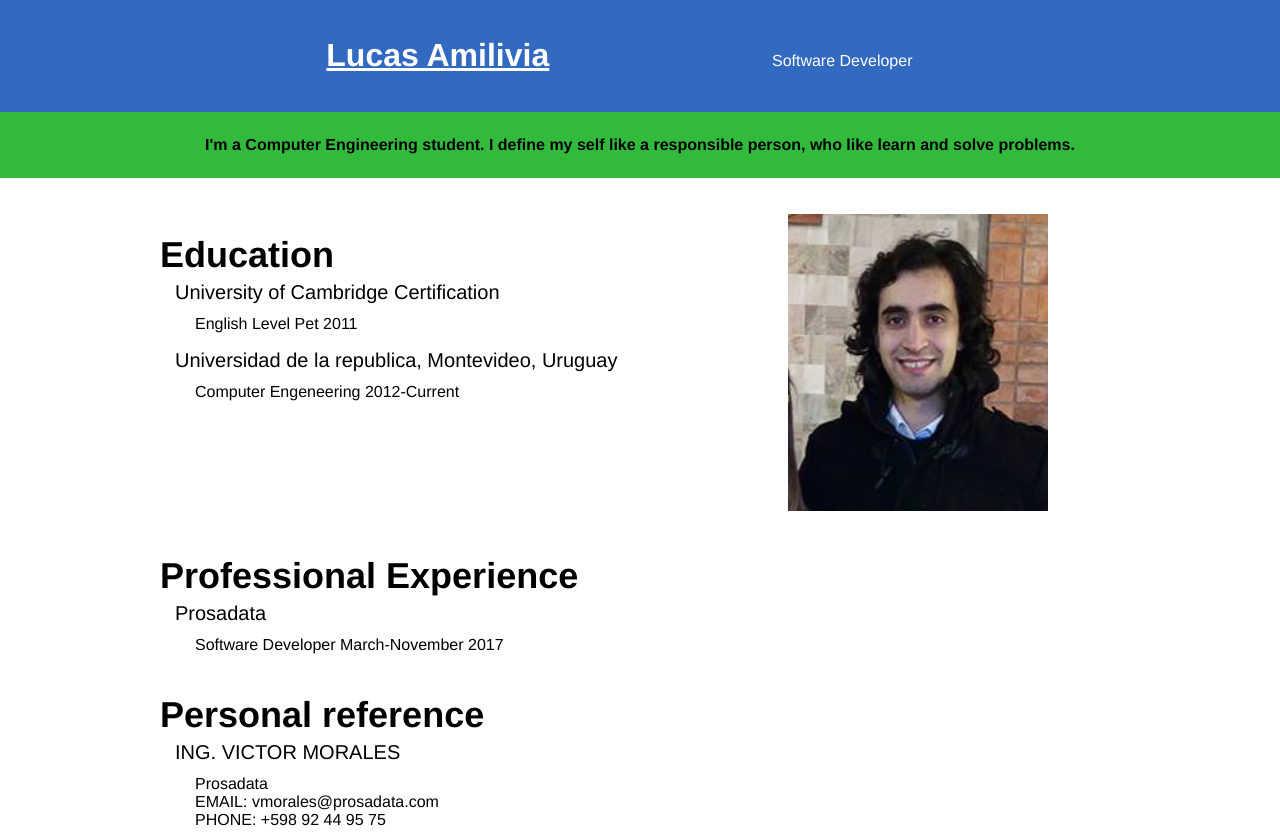
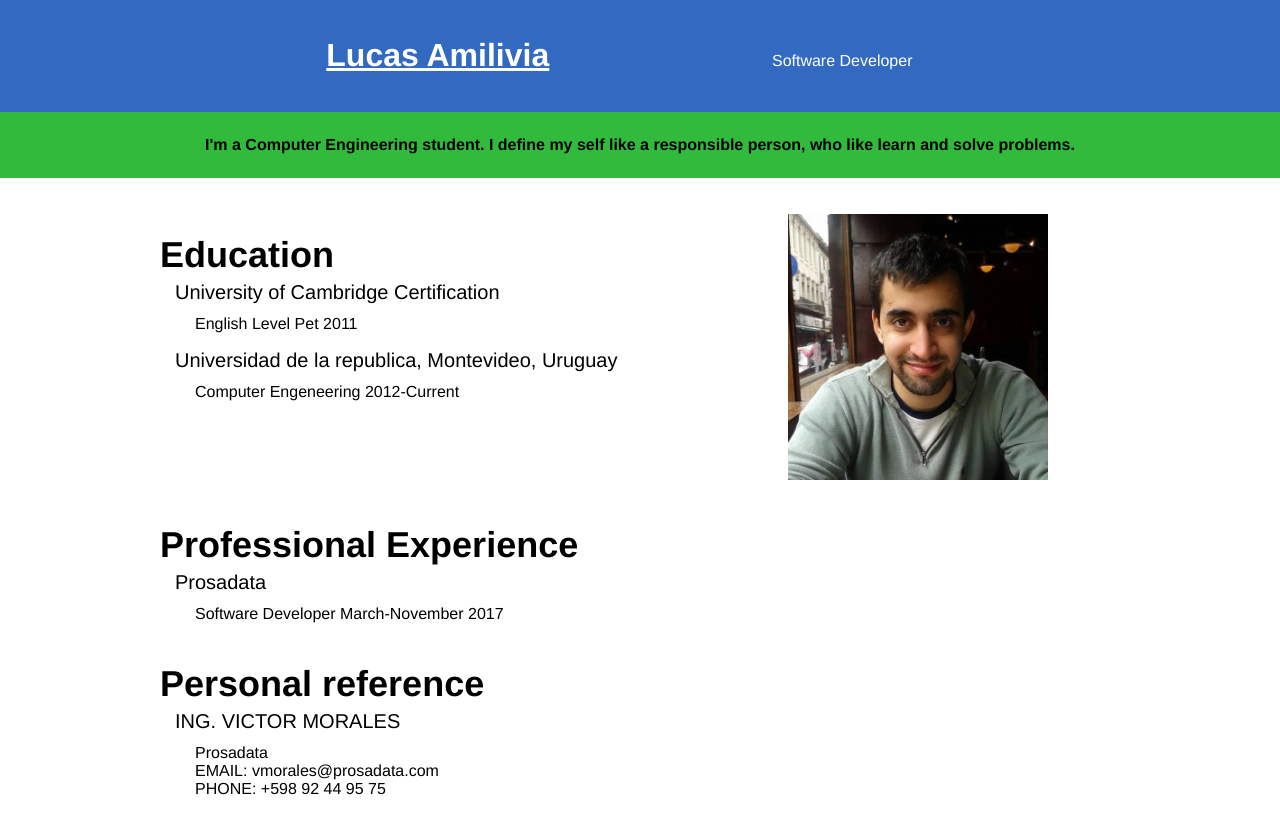
Before and after one commit to lujoamel4/cv, a plain HTML site: page index.html in a window 1280 px wide. Shown: the top 832 px of the page. Drawn offline with Linux system fonts and the light colour scheme.

Commit message:
actualizo foto de perfil

```diff
--- a/index.html
+++ b/index.html
@@ -48,7 +48,7 @@
 				</div>
 
 				<div class="img-container">
-					<img class="profile-img" src="./lucas_profile.jpg">
+					<img class="profile-img" src="./lucas_amilivia.jpg">
 				</div>
 			</div>
 
```
Also changed, not shown: lucas_amilivia.jpg (added), lucas_profile.jpg (deleted).
